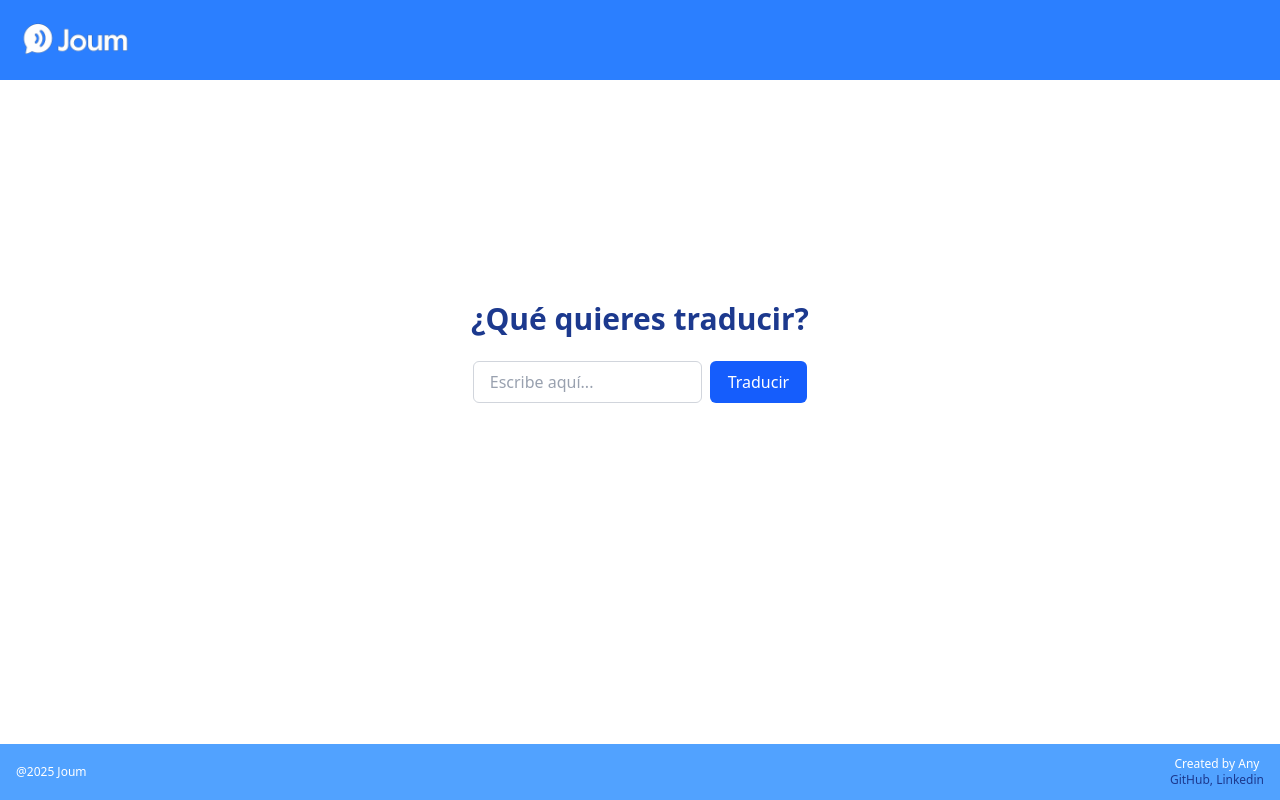
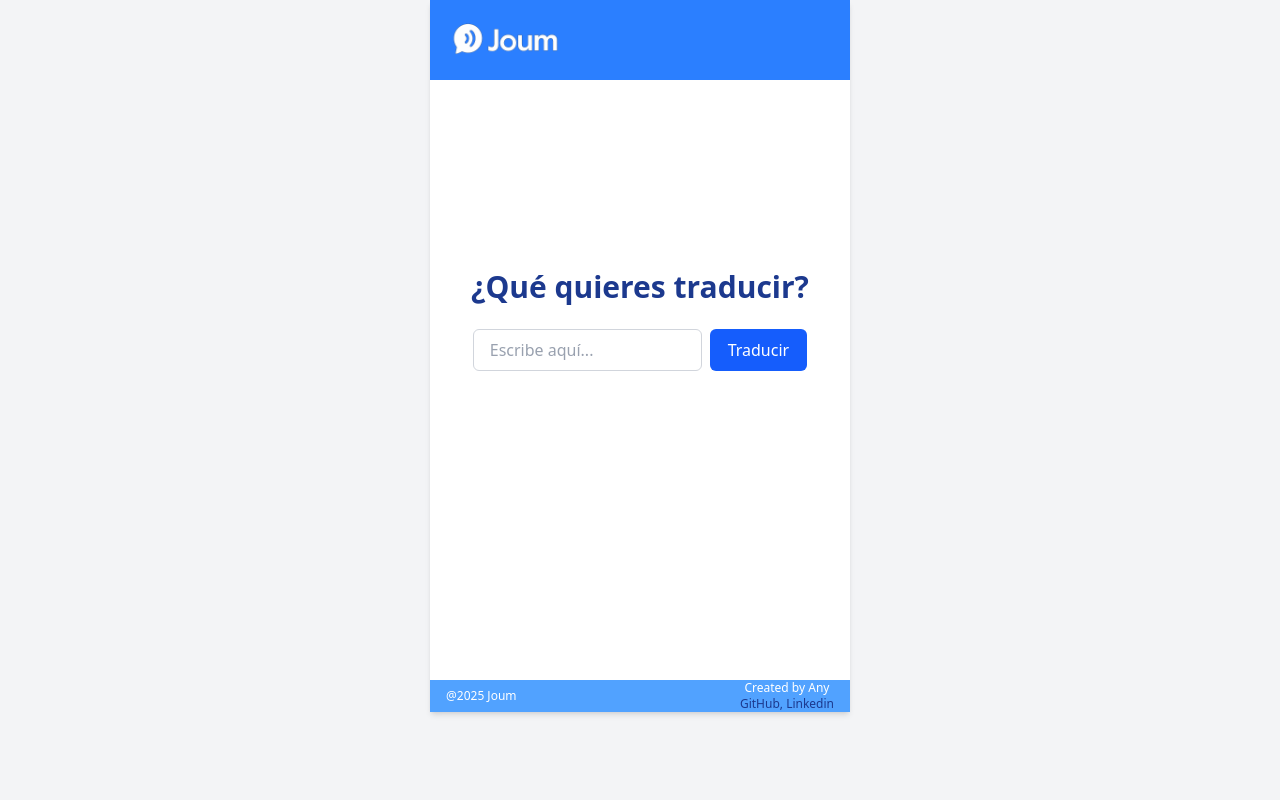
Before and after one commit to cuyssi/joum, a React (Vite) app in the folder frontend/: page / in a window 1280 px wide. Built offline with nearby package versions, Linux system fonts and the light colour scheme; no server answers.

Commit message:
feature: stetic changes for pc view

```diff
--- a/frontend/src/App.jsx
+++ b/frontend/src/App.jsx
@@ -3,21 +3,15 @@ import Header from "./components/common/Header";
 import Footer from "./components/common/Footer";
 import Home from "./pages/Home";
 import Admin from "./pages/Admin";
-import { useEffect } from "react";
-import axios from "axios";
-import { API_URL } from "./services/api";
 import "./App.css";
 
 function App() {
 
-    useEffect(() => {
-        axios.get(`${API_URL}/ping`).catch(() => {});
-    }, []);
-
     return (
-        <div className="flex flex-col h-[100dvh] justify-center overflow-hidden">
+        <div className="flex justify-center bg-gray-100 min-h-[100dvh]">
+            <div className="flex flex-col h-full w-full max-w-[420px] bg-white shadow-md">
                 <Header />
-            <main className="flex-1 bg-white justify-center items-center flex">
+                <main className="flex-1 justify-center items-center flex">
                     <Routes>
                         <Route path="/" element={<Home />} />
                         <Route path="/admin" element={<Admin />} />
@@ -25,6 +19,7 @@ function App() {
                 </main>
                 <Footer />
             </div>
+        </div>
     );
 }
 
```
Lines whose indentation alone changed are shown as unchanged.
